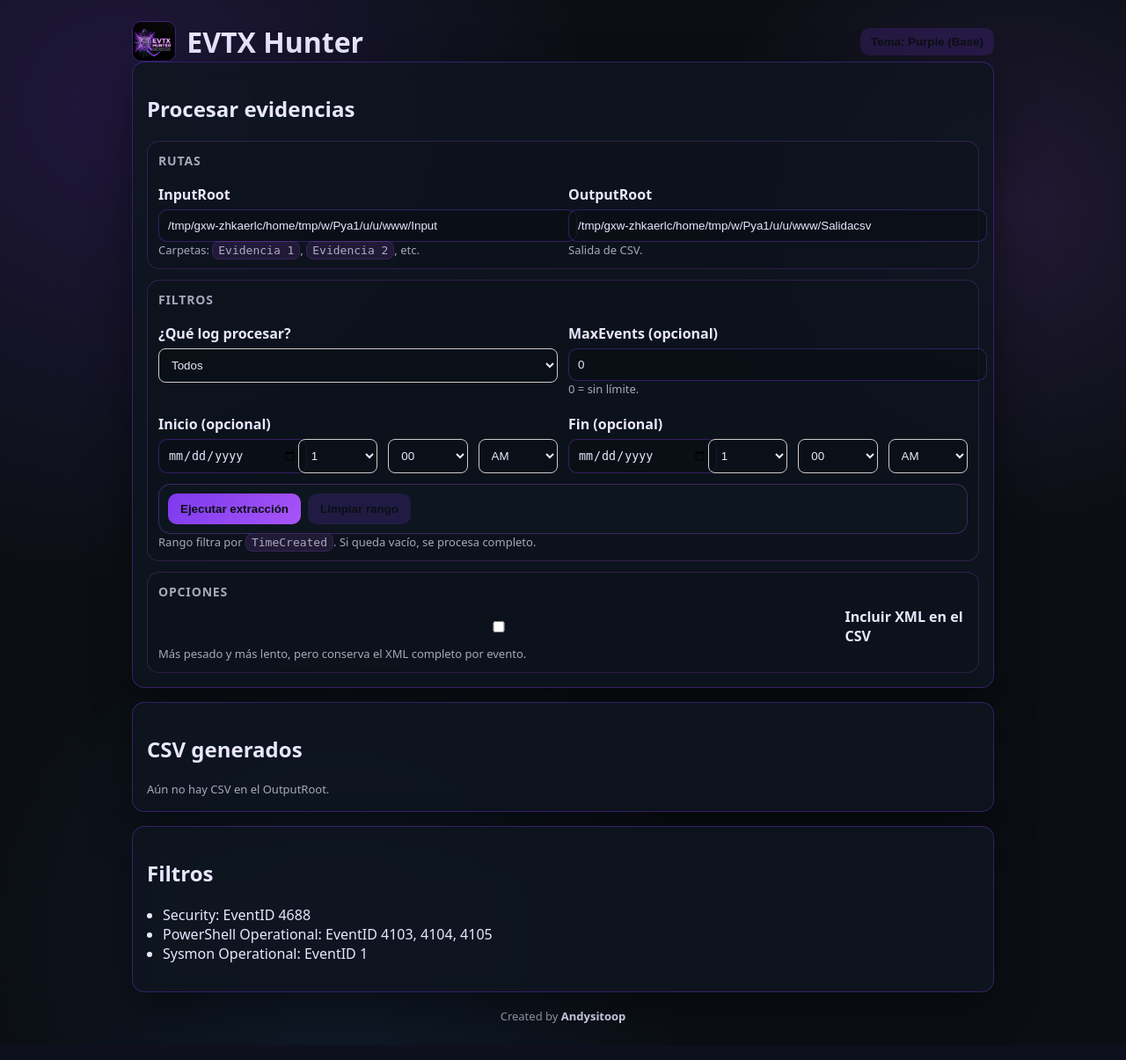
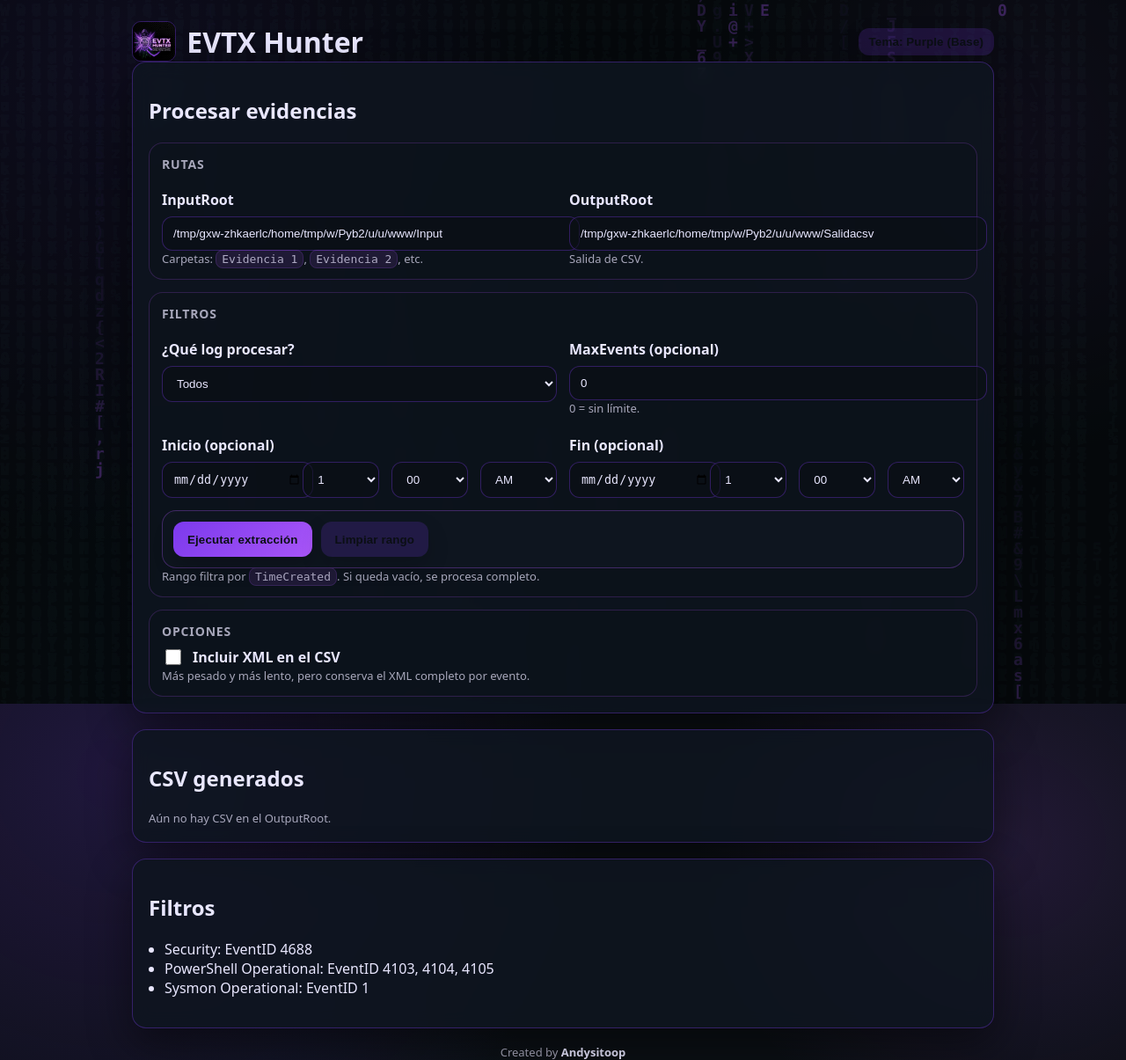
Before and after one commit to Andysitoop/EVTX-Hunter11, a Flask app: page / in a window 1280 px wide. Shown: the whole page at 88% size. Before the commit the page ends 1163 px from the top, so only its background shows below. Run offline with Flask 3, Linux system fonts and the light colour scheme.

Commit message:
Polish UI layout and controls; add purple-themed animated code cascade background

```diff
--- a/templates/index.html
+++ b/templates/index.html
@@ -52,21 +52,25 @@
       --shadow: 0 18px 55px rgba(0, 0, 0, 0.55);
     }
 
-    body { font-family: system-ui, -apple-system, Segoe UI, Roboto, Arial, sans-serif; margin: 24px; background: var(--page-bg); color: var(--fg); }
-    .container { max-width: 980px; margin: 0 auto; }
-    .card { border: 1px solid var(--border); background: var(--card-bg); border-radius: 14px; padding: 16px; margin-bottom: 16px; box-shadow: var(--shadow); backdrop-filter: blur(10px); }
-    label { display: block; font-weight: 600; margin: 10px 0 6px; }
-    input { width: 100%; padding: 10px; border: 1px solid var(--input-border); border-radius: 10px; background: var(--input-bg); color: var(--fg); }
+    html, body { height: 100%; }
+    body { font-family: system-ui, -apple-system, Segoe UI, Roboto, Arial, sans-serif; margin: 24px; background: var(--page-bg); color: var(--fg); position: relative; overflow-x: hidden; }
+    #bgCanvas { position: fixed; inset: 0; width: 100%; height: 100%; z-index: 0; pointer-events: none; opacity: 0.55; }
+    .container { max-width: 980px; margin: 0 auto; position: relative; z-index: 1; }
+    .card { border: 1px solid var(--border); background: var(--card-bg); border-radius: 16px; padding: 18px; margin-bottom: 18px; box-shadow: var(--shadow); backdrop-filter: blur(10px); }
+    label { display: block; font-weight: 650; margin: 12px 0 8px; }
+    input { width: 100%; padding: 11px 12px; border: 1px solid var(--input-border); border-radius: 12px; background: var(--input-bg); color: var(--fg); }
     input:focus { outline: none; border-color: rgba(168, 85, 247, 0.70); box-shadow: 0 0 0 3px rgba(168, 85, 247, 0.20); }
-    select { background: var(--input-bg); color: var(--fg); border: 1px solid var(--input-border); border-radius: 10px; }
+    select { width: 100%; padding: 11px 12px; background: var(--input-bg); color: var(--fg); border: 1px solid var(--input-border); border-radius: 12px; }
     select:focus { outline: none; border-color: rgba(168, 85, 247, 0.70); box-shadow: 0 0 0 3px rgba(168, 85, 247, 0.20); }
-    button { padding: 10px 14px; border: 0; border-radius: 10px; background: var(--btn-bg); color: var(--btn-fg); cursor: pointer; font-weight: 700; }
+    button { padding: 11px 16px; border: 0; border-radius: 12px; background: var(--btn-bg); color: var(--btn-fg); cursor: pointer; font-weight: 800; letter-spacing: 0.01em; box-shadow: 0 10px 24px rgba(0, 0, 0, 0.20); }
     button:hover { background: var(--btn-hover); }
+    button:active { transform: translateY(1px); }
+    button:focus-visible { outline: none; box-shadow: 0 0 0 3px rgba(168, 85, 247, 0.26), 0 10px 24px rgba(0, 0, 0, 0.20); }
     button.secondary { background: var(--btn-secondary); color: var(--btn-fg); }
     button.secondary:hover { background: var(--btn-secondary-hover); }
     button.danger { background: var(--danger); color: #fff; }
     button.danger:hover { background: var(--danger-hover); }
-    .row { display: grid; grid-template-columns: 1fr 1fr; gap: 12px; }
+    .row { display: grid; grid-template-columns: 1fr 1fr; gap: 14px; }
     .hint { color: var(--muted); font-size: 13px; }
     .flash { background: var(--card-bg); border: 1px solid var(--border); padding: 10px 12px; border-radius: 8px; margin-bottom: 10px; }
     .progress-wrap { margin-top: 12px; }
@@ -87,17 +91,24 @@
     a:hover { text-decoration: underline; }
     code { background: rgba(168, 85, 247, 0.12); padding: 2px 6px; border-radius: 8px; border: 1px solid rgba(168, 85, 247, 0.18); }
 
-    .section { border: 1px solid rgba(168, 85, 247, 0.22); border-radius: 14px; padding: 12px; margin-top: 12px; background: rgba(11, 15, 20, 0.22); }
+    .section { border: 1px solid rgba(168, 85, 247, 0.22); border-radius: 16px; padding: 14px; margin-top: 14px; background: rgba(11, 15, 20, 0.22); }
     .section h3 { margin: 0 0 8px; font-size: 14px; text-transform: uppercase; letter-spacing: .06em; color: var(--muted); }
-    .actions-bar { display:flex; gap:8px; flex-wrap:wrap; align-items:center; justify-content:flex-start; margin-top: 12px; position: sticky; bottom: 12px; background: rgba(15, 22, 32, 0.92); padding: 10px; border: 1px solid rgba(168, 85, 247, 0.30); border-radius: 14px; backdrop-filter: blur(10px); }
+    .actions-bar { display:flex; gap:10px; flex-wrap:wrap; align-items:center; justify-content:flex-start; margin-top: 14px; position: sticky; bottom: 12px; background: rgba(15, 22, 32, 0.94); padding: 12px; border: 1px solid rgba(168, 85, 247, 0.32); border-radius: 16px; backdrop-filter: blur(10px); }
     .actions-bar .spacer { flex: 1; }
+    .actions-bar button { min-height: 40px; }
+    .actions-bar button.secondary { box-shadow: 0 10px 24px rgba(0, 0, 0, 0.16); }
     .tiny { font-size: 12px; padding: 6px 10px; }
+
+    input[type="checkbox"] { width: 18px; height: 18px; accent-color: var(--accent); }
+    .checkline { display:flex; align-items:center; justify-content:space-between; gap:12px; font-weight:800; margin:0; }
+    .checkline .left { display:flex; align-items:center; gap:10px; }
 
     .footer { margin-top: 18px; text-align: center; color: var(--muted); font-size: 13px; }
     .footer strong { color: var(--fg); }
   </style>
 </head>
 <body>
+  <canvas id="bgCanvas" aria-hidden="true"></canvas>
   <div class="container" id="app" data-job-id="{{ job_id or '' }}">
     <div style="display:flex; align-items:center; justify-content:space-between; gap:12px; flex-wrap:wrap;">
       <div style="display:flex; align-items:center; gap:12px;">
@@ -140,7 +151,7 @@
           <div class="row">
             <div>
               <label>¿Qué log procesar?</label>
-              <select name="logs_choice" style="width:100%; padding:10px; border:1px solid #ccc; border-radius:8px;">
+              <select name="logs_choice">
                 <option value="all" selected>Todos</option>
                 <option value="security">Security (4688)</option>
                 <option value="powershell">PowerShell (4103/4104/4105)</option>
@@ -159,17 +170,17 @@
               <label>Inicio (opcional)</label>
               <div class="row" style="grid-template-columns: 1.3fr 0.8fr 0.8fr 0.8fr;">
                 <input type="date" name="start_date" />
-                <select name="start_hour" style="width:100%; padding:10px; border:1px solid #ccc; border-radius:8px;">
+                <select name="start_hour">
                   {% for h in range(1, 13) %}
                     <option value="{{ h }}">{{ h }}</option>
                   {% endfor %}
                 </select>
-                <select name="start_minute" style="width:100%; padding:10px; border:1px solid #ccc; border-radius:8px;">
+                <select name="start_minute">
                   {% for m in range(0, 60) %}
                     <option value="{{ '%02d'|format(m) }}" {% if m == 0 %}selected{% endif %}>{{ '%02d'|format(m) }}</option>
                   {% endfor %}
                 </select>
-                <select name="start_ampm" style="width:100%; padding:10px; border:1px solid #ccc; border-radius:8px;">
+                <select name="start_ampm">
                   <option value="AM" selected>AM</option>
                   <option value="PM">PM</option>
                 </select>
@@ -179,17 +190,17 @@
               <label>Fin (opcional)</label>
               <div class="row" style="grid-template-columns: 1.3fr 0.8fr 0.8fr 0.8fr;">
                 <input type="date" name="end_date" />
-                <select name="end_hour" style="width:100%; padding:10px; border:1px solid #ccc; border-radius:8px;">
+                <select name="end_hour">
                   {% for h in range(1, 13) %}
                     <option value="{{ h }}">{{ h }}</option>
                   {% endfor %}
                 </select>
-                <select name="end_minute" style="width:100%; padding:10px; border:1px solid #ccc; border-radius:8px;">
+                <select name="end_minute">
                   {% for m in range(0, 60) %}
                     <option value="{{ '%02d'|format(m) }}" {% if m == 0 %}selected{% endif %}>{{ '%02d'|format(m) }}</option>
                   {% endfor %}
                 </select>
-                <select name="end_ampm" style="width:100%; padding:10px; border:1px solid #ccc; border-radius:8px;">
+                <select name="end_ampm">
                   <option value="AM" selected>AM</option>
                   <option value="PM">PM</option>
                 </select>
@@ -210,9 +221,11 @@
 
         <div class="section">
           <h3>Opciones</h3>
-          <label style="display:flex; align-items:center; gap:8px; font-weight:700; margin:0;">
-            <input type="checkbox" name="include_xml" id="includeXml" />
-            Incluir XML en el CSV
+          <label class="checkline">
+            <span class="left">
+              <input type="checkbox" name="include_xml" id="includeXml" />
+              <span>Incluir XML en el CSV</span>
+            </span>
           </label>
           <div class="hint">Más pesado y más lento, pero conserva el XML completo por evento.</div>
         </div>
@@ -267,6 +280,75 @@
   </div>
 
   <script>
+    (function initCodeRain() {
+      const canvas = document.getElementById('bgCanvas');
+      if (!canvas) return;
+      const ctx = canvas.getContext('2d', { alpha: true });
+      if (!ctx) return;
+
+      const prefersReduced = window.matchMedia && window.matchMedia('(prefers-reduced-motion: reduce)').matches;
+      if (prefersReduced) return;
+
+      let dpr = Math.max(1, Math.min(2, window.devicePixelRatio || 1));
+      let width = 0;
+      let height = 0;
+      let fontSize = 16;
+      let columns = 0;
+      let drops = [];
+
+      const chars = (
+        'ABCDEFGHIJKLMNOPQRSTUVWXYZ' +
+        'abcdefghijklmnopqrstuvwxyz' +
+        '0123456789' +
+        '[]{}()<>=+-/*_\\|;:.,#@$%&'
+      );
+
+      function resize() {
+        dpr = Math.max(1, Math.min(2, window.devicePixelRatio || 1));
+        width = Math.floor(window.innerWidth);
+        height = Math.floor(window.innerHeight);
+        canvas.width = Math.floor(width * dpr);
+        canvas.height = Math.floor(height * dpr);
+        canvas.style.width = width + 'px';
+        canvas.style.height = height + 'px';
+        ctx.setTransform(dpr, 0, 0, dpr, 0, 0);
+
+        fontSize = Math.max(14, Math.min(18, Math.floor(width / 70)));
+        columns = Math.floor(width / fontSize);
+        drops = new Array(columns).fill(0).map(() => Math.floor(Math.random() * (height / fontSize)));
+        ctx.font = `600 ${fontSize}px ui-monospace, SFMono-Regular, Menlo, Consolas, \"Liberation Mono\", monospace`;
+      }
+
+      function randChar() {
+        return chars[Math.floor(Math.random() * chars.length)];
+      }
+
+      function draw() {
+        ctx.fillStyle = 'rgba(7, 10, 15, 0.12)';
+        ctx.fillRect(0, 0, width, height);
+
+        for (let i = 0; i < columns; i++) {
+          const x = i * fontSize;
+          const y = drops[i] * fontSize;
+
+          const isHead = Math.random() > 0.965;
+          const base = isHead ? 'rgba(233, 231, 255, 0.72)' : 'rgba(168, 85, 247, 0.52)';
+          ctx.fillStyle = base;
+          ctx.fillText(randChar(), x, y);
+
+          const resetChance = 0.012;
+          if (y > height && Math.random() < resetChance) drops[i] = 0;
+          else drops[i] += 1;
+        }
+
+        requestAnimationFrame(draw);
+      }
+
+      resize();
+      window.addEventListener('resize', resize);
+      requestAnimationFrame(draw);
+    })();
+
     const appEl = document.getElementById('app');
     const jobIdRaw = appEl ? appEl.getAttribute('data-job-id') : '';
     let jobId = (jobIdRaw && jobIdRaw.trim().length > 0) ? jobIdRaw.trim() : null;
```
Also changed, not shown: image/muestra.jpg.
